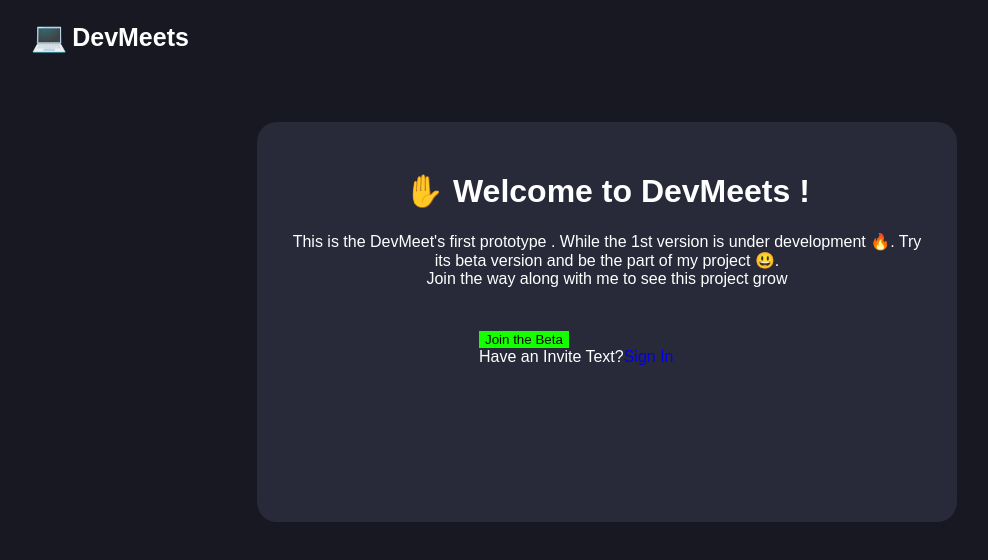
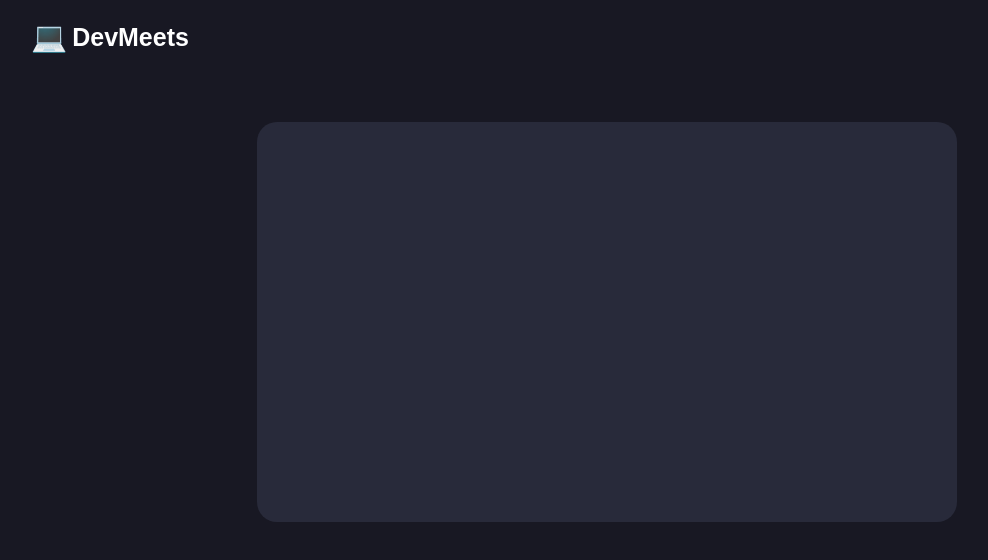
Before and after one commit to mrinalxdev/next-api, a React (Create React App) app in the folder frontend/: page / in a window 1280 px wide. Shown: the top 560 px of the page, without its empty margins (33-1021 px from the left). Built offline with nearby package versions, Linux system fonts and the light colour scheme; a web font is replaced by a local one.

Commit message:
Added data

```diff
--- a/frontend/src/pages/Home/Home.jsx
+++ b/frontend/src/pages/Home/Home.jsx
@@ -5,20 +5,9 @@ import styles from './Home.module.css'
 const Home = () => {
   return (
     <div className = {styles.card}>
+        <div className={styles.headingWrapper}>
 
-      <div className = {styles.headWrapper}>
-        <h1> ✋ Welcome to DevMeets !</h1>
-      </div>
-
-      <p>This is the DevMeet's first prototype . While the 1st version is under development 🔥. Try its beta version and be the part of my project 😃.<br /> Join the way along with me to see this project grow  </p>
-
-      <div className = {styles.btnWrapper}>
-        <div className = {styles.btnOnly}>
-          <button>Join the Beta</button><br />
-          <span>Have an Invite Text?</span>
-          <Link to= "/login">Sign In</Link>
         </div>
-      </div>
     </div>
   )
 }
```
